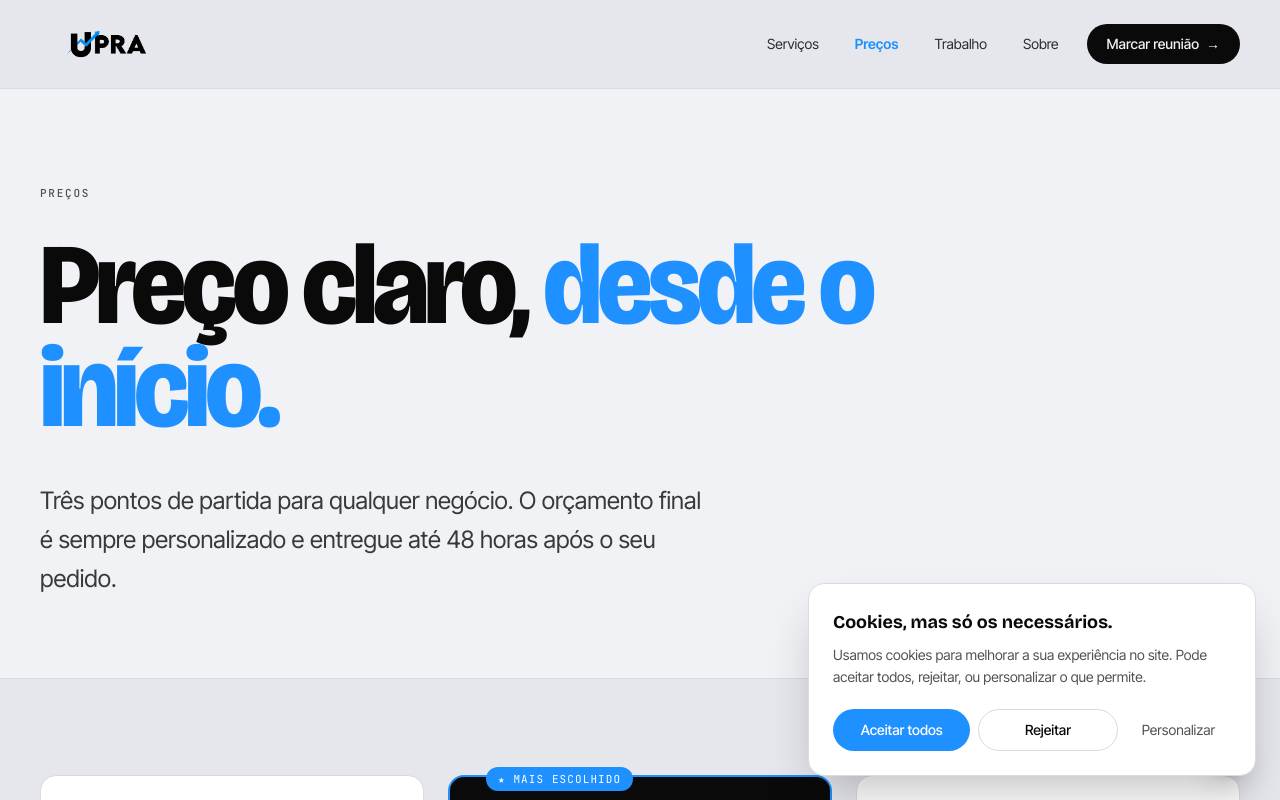
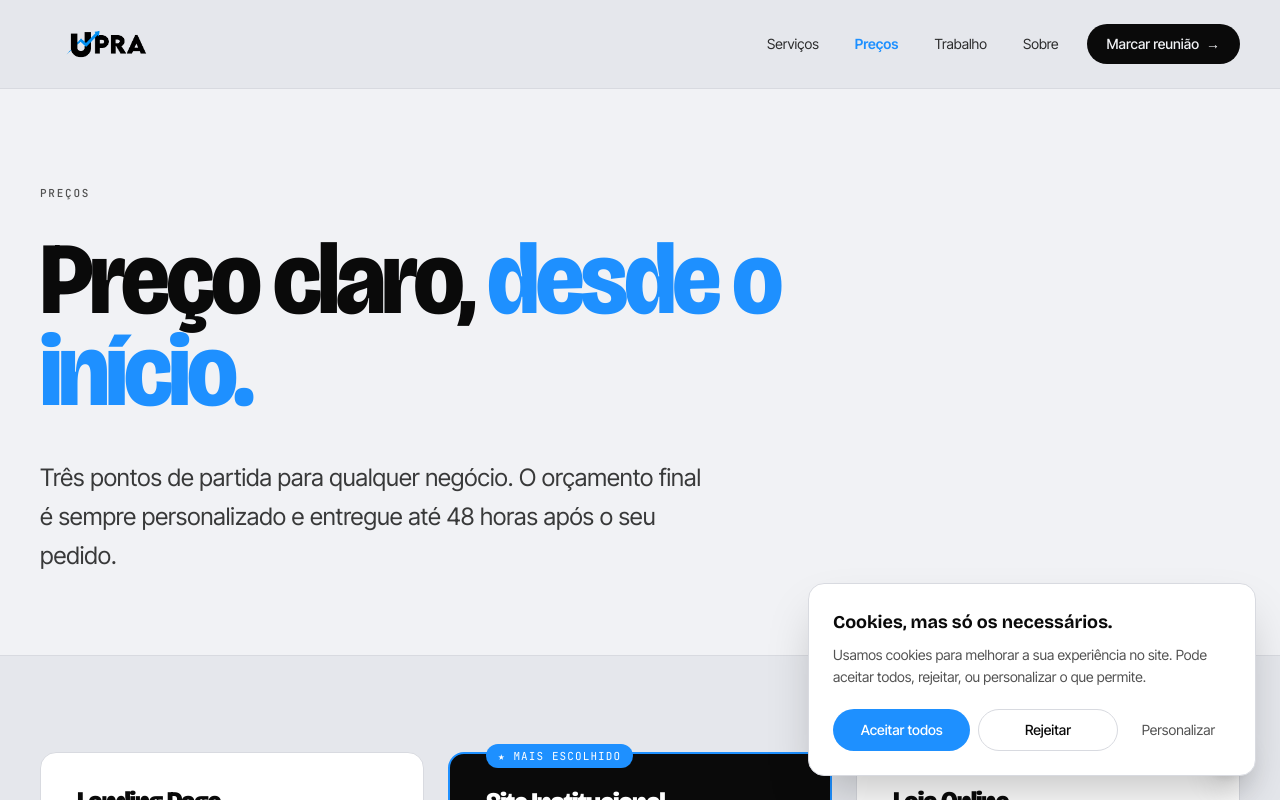
Before and after one commit to upramarketing-oss/upra-site, a Next.js app: page /precos in a window 1280 px wide. Shown: the top 800 px of the page. Built offline with nearby package versions, Linux system fonts and the light colour scheme.

Commit message:
Precos hero: tighter type, smaller max size

```diff
--- a/app/precos/page.tsx
+++ b/app/precos/page.tsx
@@ -73,7 +73,7 @@
       <section className="px-5 sm:px-6 lg:px-10 pt-10 lg:pt-24 pb-12 lg:pb-20">
         <div className="mx-auto max-w-[1320px]">
           <div className="label mb-8">Preços</div>
-          <h1 className="display-tight text-[clamp(44px,9vw,140px)] leading-[1.05] max-w-[14ch]">
+          <h1 className="display-tight text-[clamp(40px,8vw,120px)] leading-[1.0] max-w-[14ch] tracking-tight">
             Preço claro,{" "}
             <span className="text-blue">desde o início.</span>
           </h1>
```
